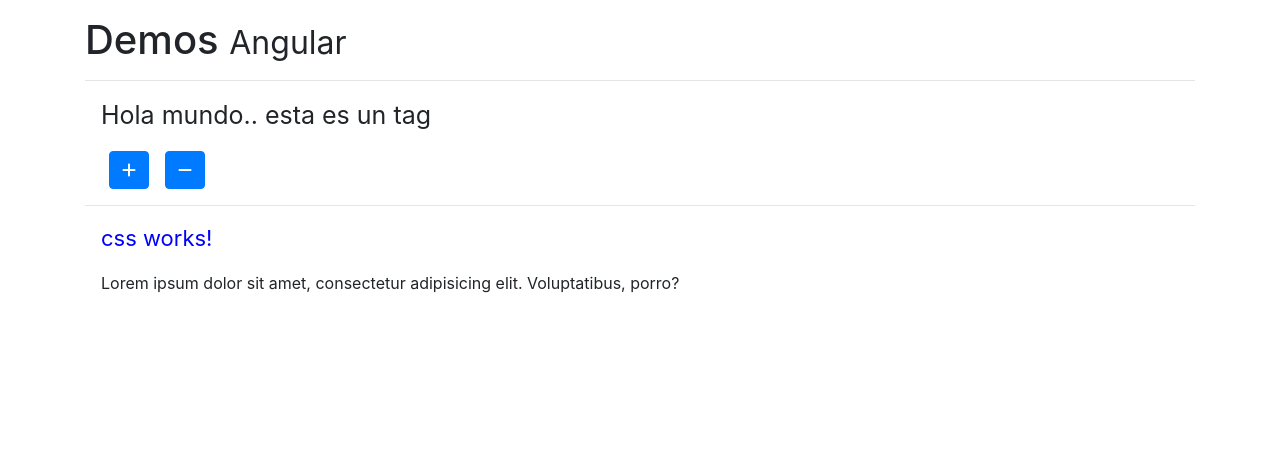
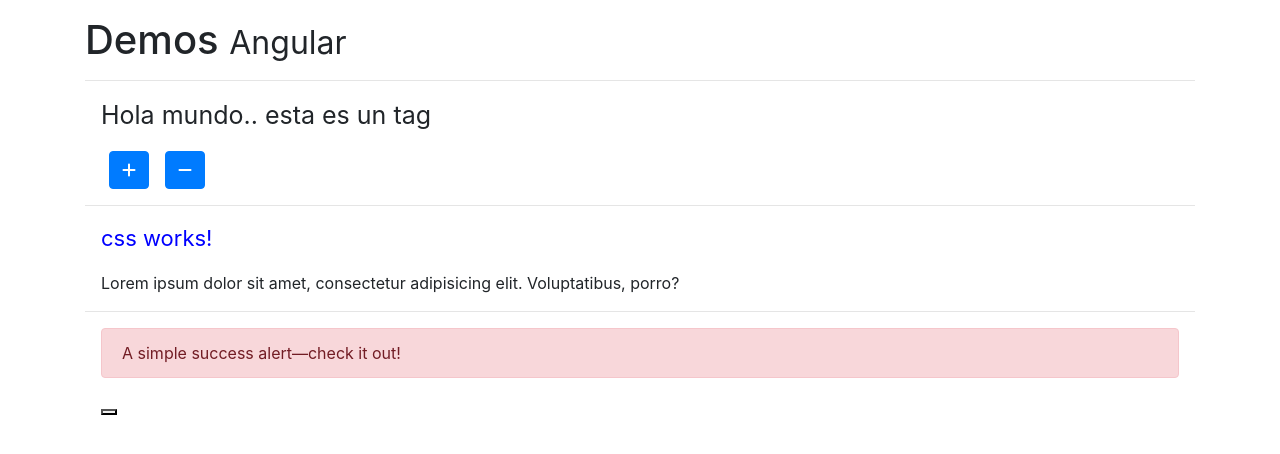
Before and after one commit to samir04m/Angular-miscelaneos, an Angular app: page / in a window 1280 px wide. Shown: the top 454 px of the page. Built offline with nearby package versions, Linux system fonts and the light colour scheme.

Commit message:
Componente clases en proceso

```diff
--- a/src/app/app.component.html
+++ b/src/app/app.component.html
@@ -7,8 +7,11 @@
    <hr>
    <div class="m-3">
       <app-css></app-css>
-
-      <p class="block">Lorem ipsum dolor sit amet, consectetur adipisicing elit. Voluptatibus, porro?</p>
+      <p>Lorem ipsum dolor sit amet, consectetur adipisicing elit. Voluptatibus, porro?</p>
+   </div>
+   <hr>
+   <div class="m-3">
+      <app-clases></app-clases>
    </div>
 
 </div>
--- a/src/app/app.module.ts
+++ b/src/app/app.module.ts
@@ -4,12 +4,14 @@
 import { AppComponent } from './app.component';
 import { NgStylesComponent } from './components/ng-styles/ng-styles.component';
 import { CssComponent } from './components/css/css.component';
+import { ClasesComponent } from './components/clases/clases.component';
 
 @NgModule({
   declarations: [
     AppComponent,
     NgStylesComponent,
-    CssComponent
+    CssComponent,
+    ClasesComponent
   ],
   imports: [
     BrowserModule
--- /dev/null
+++ b/src/app/components/clases/clases.component.html
@@ -0,0 +1,5 @@
+<div  [ngClass]="alerta" class="alert" role="alert">
+  A simple success alert—check it out!
+</div>
+
+<button class=""></button>
--- /dev/null
+++ b/src/app/components/clases/clases.component.ts
@@ -0,0 +1,17 @@
+import { Component, OnInit } from '@angular/core';
+
+@Component({
+  selector: 'app-clases',
+  templateUrl: './clases.component.html',
+  styles: []
+})
+export class ClasesComponent implements OnInit {
+
+   alerta:string = "alert-danger";
+
+  constructor() { }
+
+  ngOnInit() {
+  }
+
+}
```
